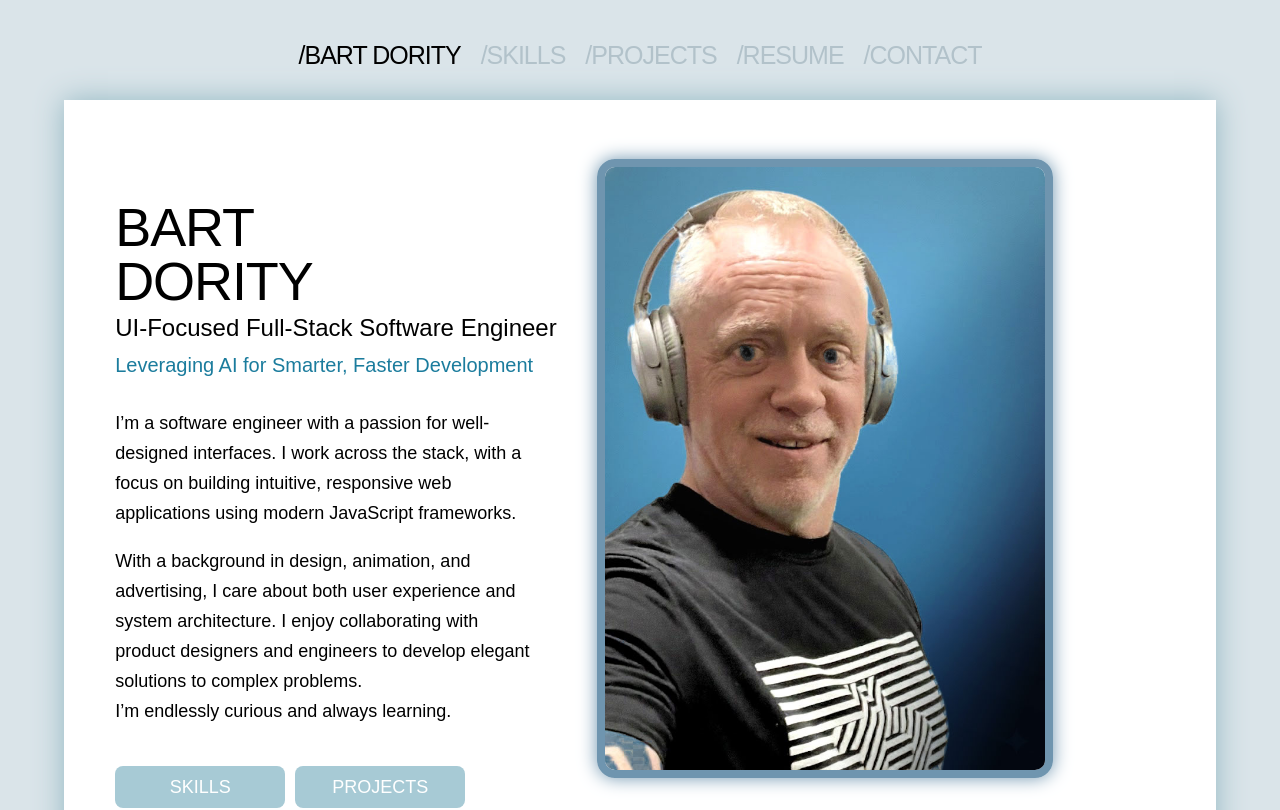
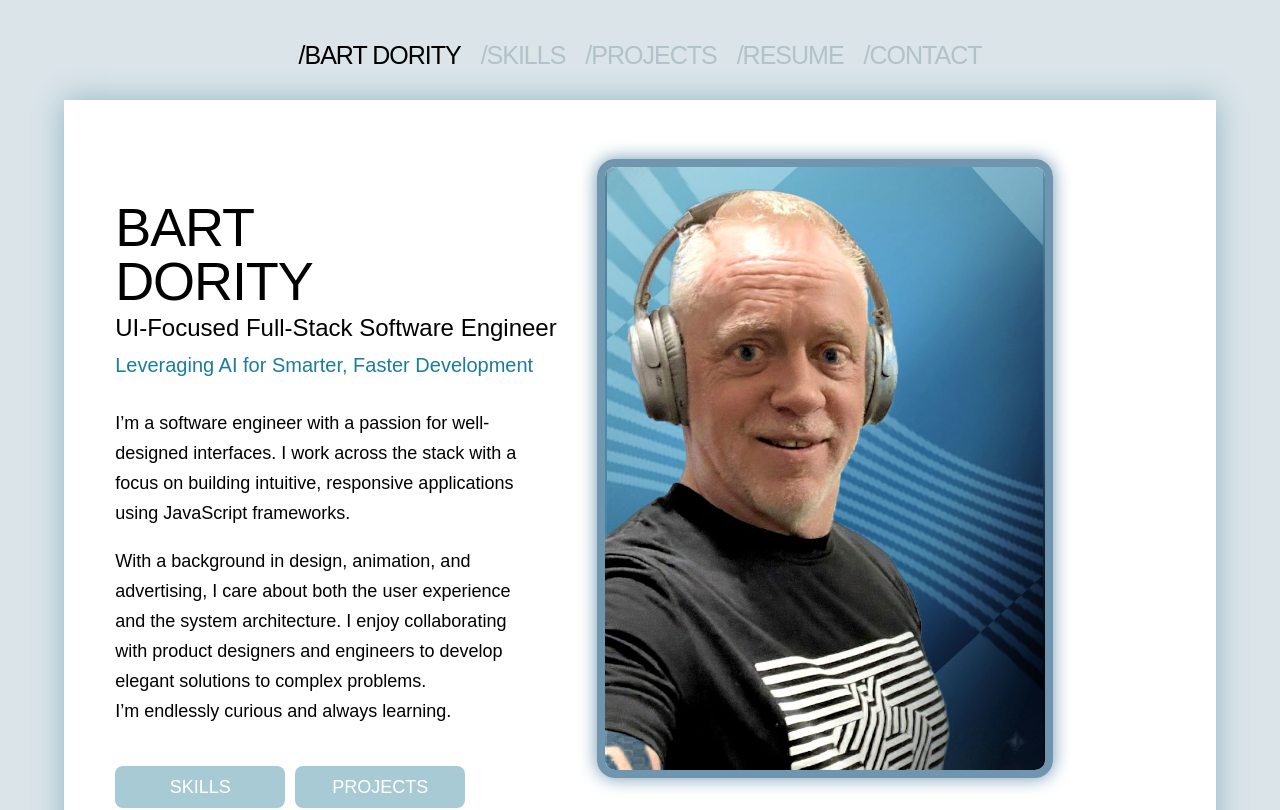
Before and after one commit to b0rgbart3/portfolio2025, a React (Create React App) app in the folder client/: page / in a window 1280 px wide. Shown: the top 810 px of the page. Built offline with nearby package versions, Linux system fonts and the light colour scheme; a web font is replaced by a local one.

Commit message:
adding optical background

```diff
--- a/client/src/pages/Home.js
+++ b/client/src/pages/Home.js
@@ -1,5 +1,5 @@
 import React from "react";
-import mug from "../images/bart_in_headphones.jpg";
+import mug from "../images/bart_in_headphones2.jpg";
 import sql from "../images/shields/sql.png";
 import express from "../images/shields/express.png";
 import mongo from "../images/shields/mongo.png";
@@ -24,8 +24,8 @@ function Home() {
   I build apps that people find intuitive, and I’m looking to join a team of engineers that enjoy collaborating and value life-long learning.`;
 
 
-  bio = "I’m a software engineer with a passion for well-designed interfaces. I work across the stack, with a focus on building intuitive, responsive web applications using modern JavaScript frameworks.";
-  let bio2 = "With a background in design, animation, and advertising, I care about both user experience, and system architecture. I enjoy collaborating with product designers and engineers to develop elegant solutions to complex problems. I’m endlessly curious and always learning."
+  bio = "I’m a software engineer with a passion for well-designed interfaces. I work across the stack with a focus on building intuitive, responsive applications using JavaScript frameworks.";
+  // let bio2 = "With a background in design, animation, and advertising, I care about both the user experience, and the system architecture. I enjoy collaborating with product designers and engineers to develop elegant solutions to complex problems. I’m endlessly curious and always learning."
 
   function Desktop() {
       return (
@@ -60,7 +60,7 @@ function Home() {
         <div className="homebio">
           {bio}
           <p>
-          With a background in design, animation, and advertising,&nbsp;<nobr>I care about both</nobr> user experience and system architecture. <nobr>I enjoy collaborating</nobr> with product designers and engineers to develop elegant solutions to complex
+          With a background in design, animation, and advertising,&nbsp;<nobr>I care about both</nobr> the user experience and the system architecture. <nobr>I enjoy collaborating</nobr> with product designers and engineers to develop elegant solutions to complex
           problems. <nobr>I’m endlessly curious </nobr>and always learning.</p>
 
 
```
Also changed, not shown: client/src/images/bart_in_headphones2.jpg (added).
